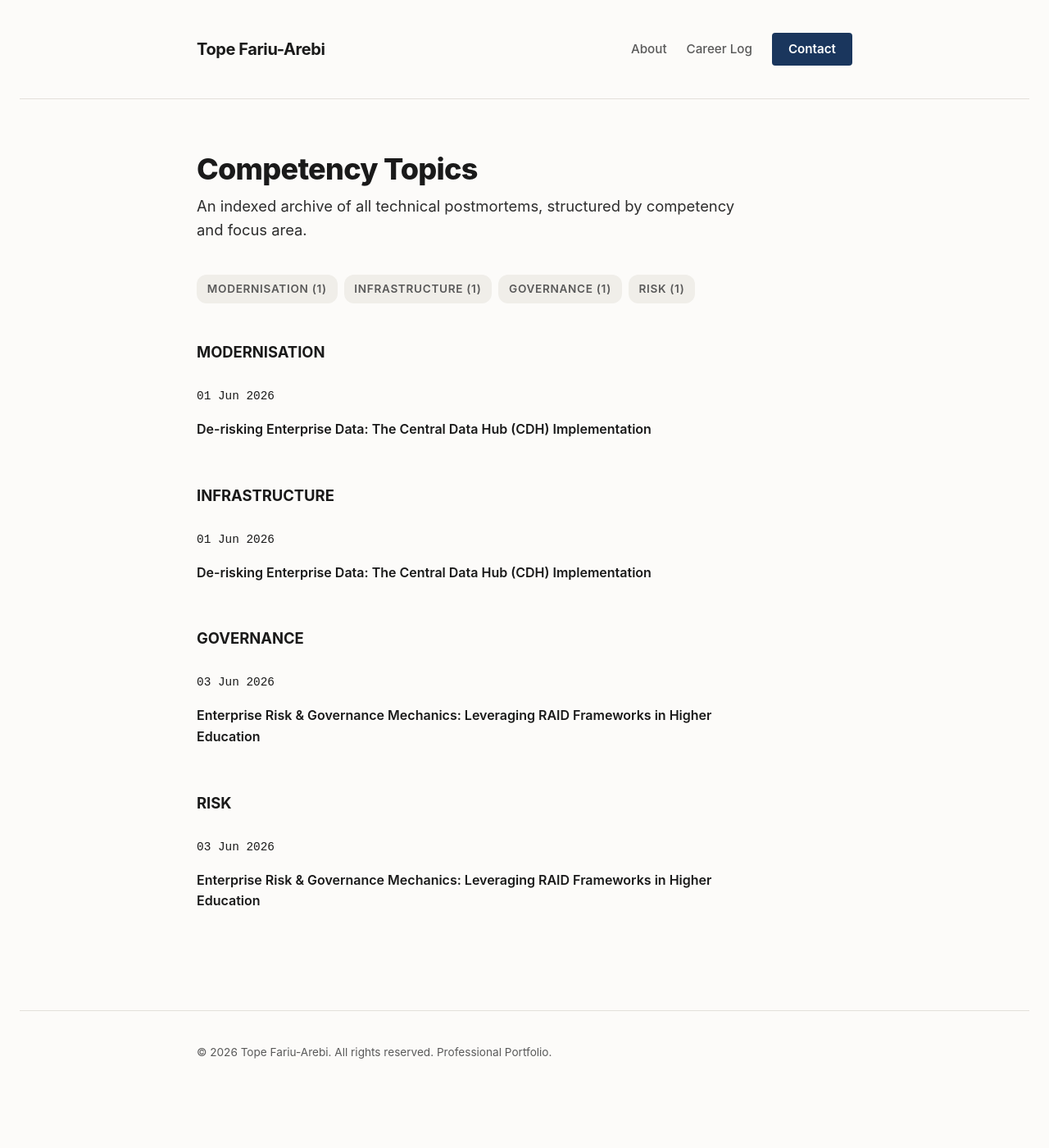
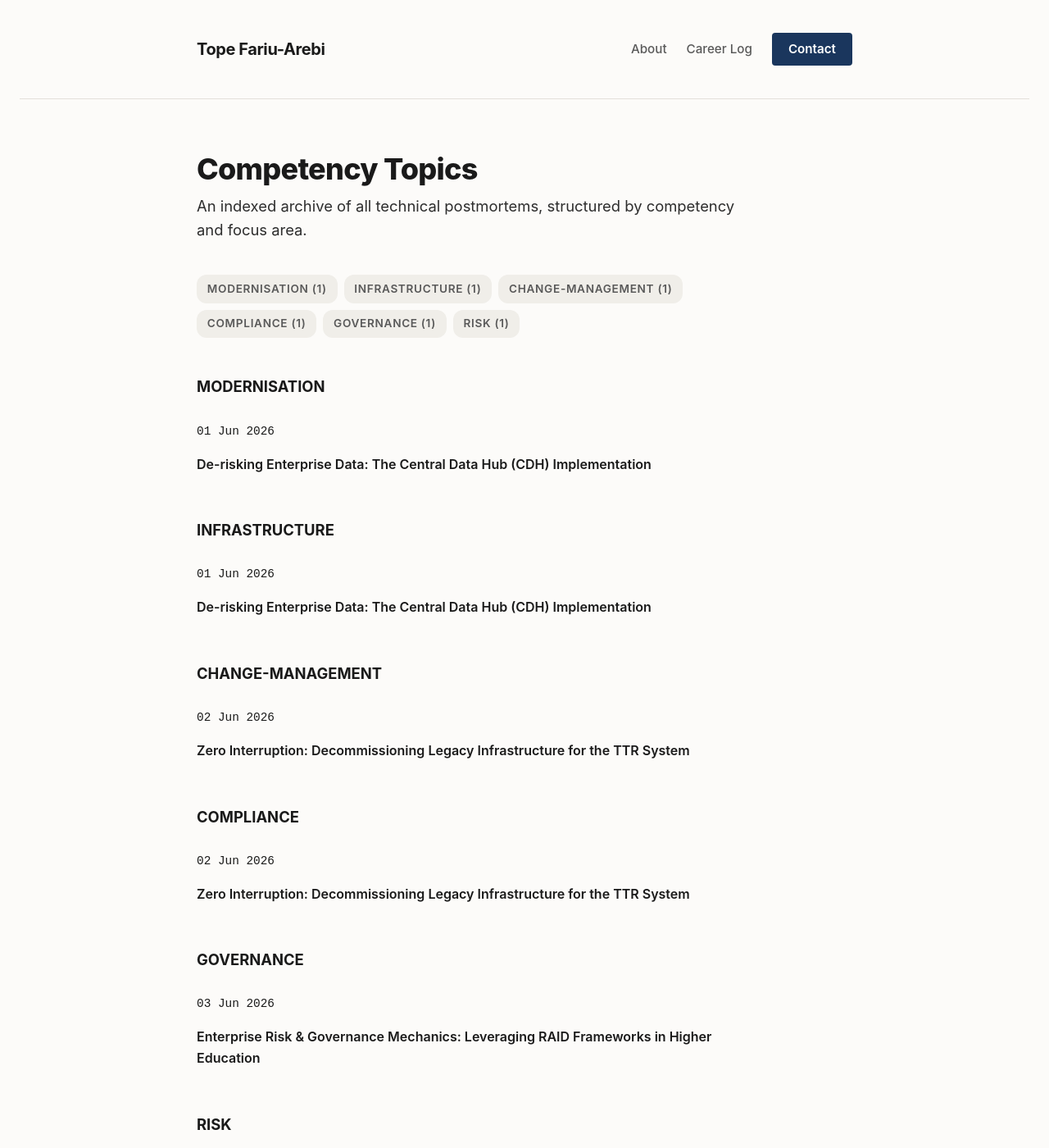
Before and after one commit to topearebi/topearebi-portfolio, a Jekyll site: the page built from topics.html, in a window 1280 px wide and 1400 px high. Shown: the whole window at 82% size. Built offline with Jekyll 4.4.1, drawn with Linux system fonts in a browser that asks for light colours.

Commit message:
Update 2026-06-02-ttr-system.md

```diff
--- a/_posts/2026-06-02-ttr-system.md
+++ b/_posts/2026-06-02-ttr-system.md
@@ -3,6 +3,7 @@ layout: post
 title: "Zero Interruption: Decommissioning Legacy Infrastructure for the TTR System"
 date: 2026-06-02 09:00:00 -0000
 permalink: /career-log/ttr-system/
+categories: [change-management, compliance]
 ---
 
 Replacing a mission-critical legacy system is akin to changing the engine of an aircraft while it is still in flight. The Timetabling Replacement (TTR) System required a comprehensive end-to-end decommissioning of outdated infrastructure and the simultaneous rollout of a high-availability, modernized engine—all without disrupting daily institutional operations.
```
